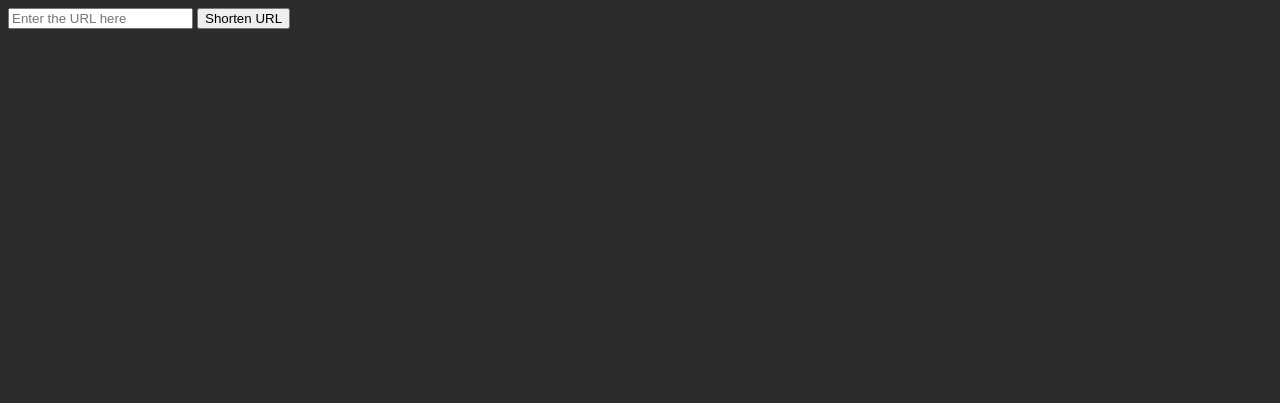
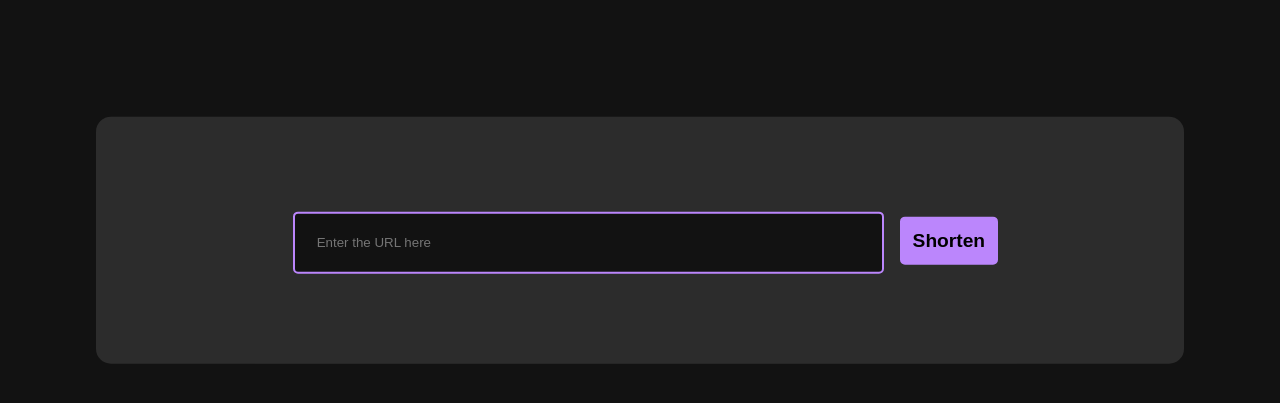
Before and after one commit to xemeds/tiny0, a Flask app: page / in a window 1280 px wide. Shown: the top 403 px of the page. Run offline with Flask 2, Linux system fonts and the light colour scheme.

Commit message:
Added a simple home page

```diff
--- a/tiny0/forms.py
+++ b/tiny0/forms.py
@@ -33,4 +33,4 @@ def validate_URL(form, field):
 class URLForm(FlaskForm):
 	url = StringField(validators=[DataRequired(), Length(min=4, max=2000), validate_URL])
 
-	submit = SubmitField("Shorten URL")
+	submit = SubmitField("Shorten")
--- a/tiny0/static/style.css
+++ b/tiny0/static/style.css
@@ -1,3 +1,49 @@
 body {
+	margin: 0;
+	padding: 0;
+	font-family: sans-serif;
+	background: #121212;
+}
+
+.form {
 	background: #2c2c2c;
+	border-radius: 15px;
+	padding: 7% 0;
+	position: absolute;
+	width: 85%;
+	top: 30%;
+	left: 50%;
+	transform: translate(-50%,-50%);
+	text-align: center;
 }
+
+.url {
+	background: #121212;
+	border: 2px solid #bb86fc;
+	border-radius: 5px;
+	padding: 2% 2%;
+	width: 50%;
+	margin-left: 2%;
+	color: #ffffff;
+}
+
+.url:focus {
+	border-color: #7b59a5;
+}
+
+.submit {
+	background: #bb86fc;
+	border: 2px solid #bb86fc;
+	border-radius: 5px;
+	padding: 1% 1%;
+	display: inline-block;
+	margin: 1% 1% 0px 1%;
+	color: #000000;
+	font-weight: bold;
+	font-size: 120%;
+}
+
+.submit:hover {
+	background: #7b59a5;
+	border-color: #7b59a5;
+}
--- a/tiny0/templates/index.html
+++ b/tiny0/templates/index.html
@@ -1,11 +1,9 @@
 {% extends "layout.html" %}
 
 {% block body %}
-	<div>
-		<form method="POST" action="">
-			{{ form.hidden_tag() }}
-			{{ form.url(placeholder="Enter the URL here") }}
-			{{ form.submit }}
-		</form>
-	</div>
+	<form method="POST" action="" class="form">
+		{{ form.hidden_tag() }}
+		{{ form.url(placeholder="Enter the URL here", class="url") }}
+		{{ form.submit(class="submit") }}
+	</form>
 {% endblock %}
--- a/tiny0/templates/layout.html
+++ b/tiny0/templates/layout.html
@@ -1,6 +1,8 @@
 <!DOCTYPE html>
 <html>
 	<head>
+		<meta charset="utf-8">
+
 		<link href="/static/style.css" rel="stylesheet" type="text/css"/>
 
 		<title>tiny0 - Custom URL Shortener</title>
```
